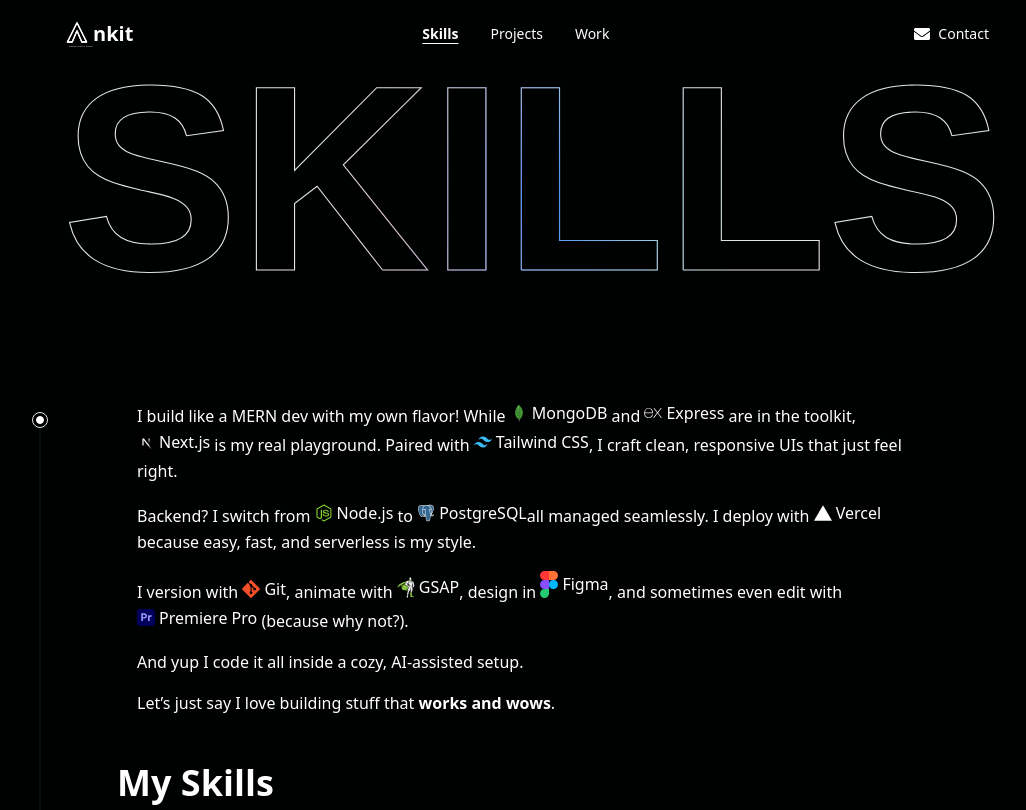
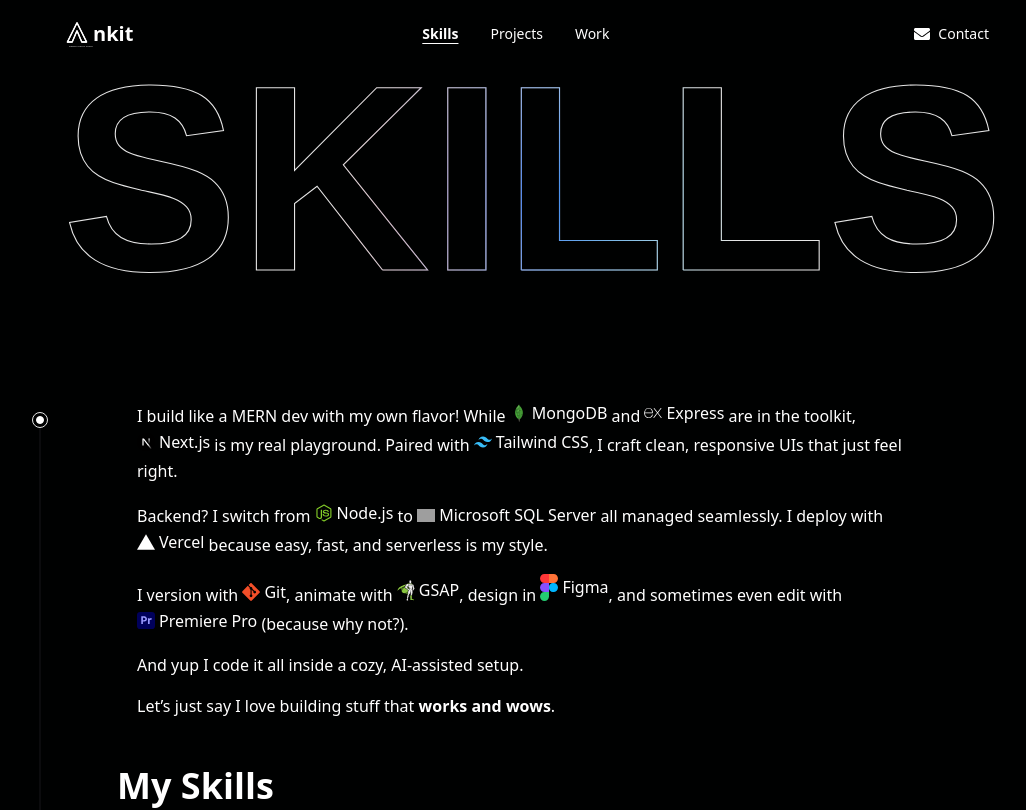
Before and after one commit to anksindia/ankitsuyal, a Next.js app: page /skills in a window 1280 px wide. Shown: the top 810 px of the page, without its empty margins (107-1133 px from the left). Built offline with nearby package versions, Linux system fonts and the light colour scheme; grey boxes are pictures that could not be loaded.

Commit message:
update skills

```diff
--- a/app/skills/page.js
+++ b/app/skills/page.js
@@ -313,20 +313,22 @@
                                 <Image src="/assets/skills/tailwindcss.svg" alt="Tailwind CSS" width={18} height={18} /> Tailwind CSS
                             </span>, I craft clean, responsive UIs that just feel right.
                         </p>
-                        <p className=" mb-4 leading-relaxed text-white">
+                        <p className="mb-4 leading-relaxed text-white">
                             Backend? I switch from{" "}
                             <span className="inline-flex items-center gap-1">
                                 <Image src="/assets/skills/nodejs.svg" alt="Node.js" width={18} height={18} /> Node.js
                             </span>{" "}
                             to{" "}
                             <span className="inline-flex items-center gap-1">
-                                <Image src="/assets/skills/postgresql.svg" alt="PostgreSQL" width={18} height={18} /> PostgreSQL
-                            </span>all managed seamlessly. I deploy with{" "}
+                                <Image src="/assets/skills/mssql.svg" alt="SQL Server" width={18} height={18} /> Microsoft SQL Server
+                            </span>{" "}
+                            all managed seamlessly. I deploy with{" "}
                             <span className="inline-flex items-center gap-1">
                                 <Image src="/assets/skills/vercel.svg" alt="Vercel" width={18} height={18} /> Vercel
                             </span>{" "}
                             because easy, fast, and serverless is my style.
                         </p>
+
                         <p className=" mb-4 leading-relaxed text-white">
                             I version with{" "}
                             <span className="inline-flex items-center gap-1">
```
Lines whose indentation alone changed are shown as unchanged.
